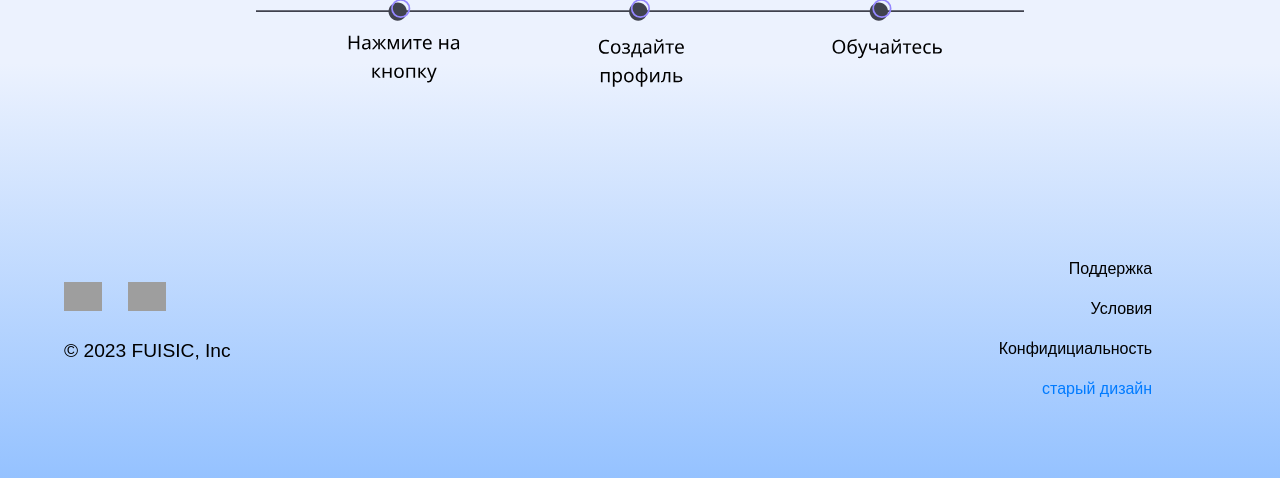
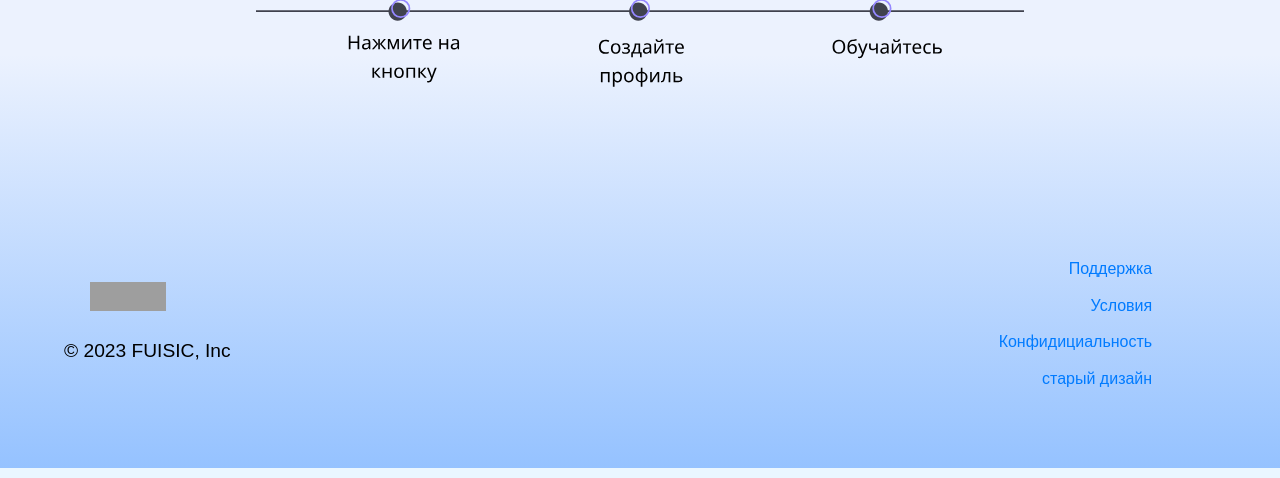
Before and after one commit to noname159035/FUISIC_remastered, a PHP site: page /index_new.php in a window 1280 px wide. Shown: the part 2978-3456 px from the top of the page. Run offline with PHP 8.4, Linux system fonts and the light colour scheme; grey boxes are pictures that could not be loaded.

Commit message:
Big update

```diff
--- a/footer.php
+++ b/footer.php
@@ -4,16 +4,16 @@
     <div class="media">
         <div class="media_left">
             <div class="media_left_btn">
-                <img src="/style/img/tg.svg" alt="" style="cursor: pointer; width: 3vw">
-                <img src="/style/img/mail.svg" alt="" style="cursor: pointer; width: 3vw; margin-left: 2vw">
+                <a href="mailto:fuisic@mail.ru"><img src="/style/img/mail.svg" alt="" style="width: 3vw; margin-left: 2vw"></a>
+                <a href="https://t.me/fuisic"><img src="/style/img/tg.svg" alt="" style="width: 3vw"></a>
             </div>
             <div class="text media_left_text"> © 2023 FUISIC, Inc </div>
         </div>
 
         <div class="media_right">
-            <div class="media_right_text text"><p href="" style="cursor: pointer; text-decoration: none;">Поддержка</p></div>
-            <div class="media_right_text text"><p href="" style="cursor: pointer; text-decoration: none;">Условия</p></div>
-            <div class="media_right_text text"><p href="" style="cursor: pointer; text-decoration: none;">Конфидициальность</p></div>
+            <div class="media_right_text text"><a href="/support.php" style="cursor: pointer; text-decoration: none;">Поддержка</a></div>
+            <div class="media_right_text text"><a href="/help/Terms&Conditions.php" style="cursor: pointer; text-decoration: none;">Условия</a></div>
+            <div class="media_right_text text"><a href="/help/Privacy_Policy.php" style="cursor: pointer; text-decoration: none;">Конфидициальность</a></div>
             <div class="media_right_text text"><a href="/index.php" style="cursor: pointer; text-decoration: none;">старый дизайн</a></div>
         </div>
     </div>
--- a/index_new.php
+++ b/index_new.php
@@ -2,26 +2,28 @@
 <html lang="en">
     <head>
         <meta charset="UTF-8"/>
+        <meta name="msapplication-TileColor" content="#2b5797"/>
+        <meta name="theme-color" content="#ffffff"/>
+
         <!-- Иконки -->
-        <link rel="apple-touch-icon" sizes="180x180" href="/favicons/apple-touch-icon.png"/>
-        <link rel="icon" type="image/png" sizes="32x32" href="/favicons/favicon-32x32.png"/>
-        <link rel="icon" type="image/png" sizes="16x16" href="/favicons/favicon-16x16.png"/>
-        <link rel="manifest" href="/favicons/site.webmanifest"/>
-        <link rel="mask-icon" href="/favicons/safari-pinned-tab.svg" color="#5bbads5"/>
-        <link rel="stylesheet" href="https://stackpath.bootstrapcdn.com/bootstrap/4.5.2/css/bootstrap.min.css">
+        <link rel="apple-touch-icon" sizes="180x180" href="style/favicons/apple-touch-icon.png"/>
+        <link rel="icon" type="image/png" sizes="32x32" href="style/favicons/favicon-32x32.png"/>
+        <link rel="icon" type="image/png" sizes="16x16" href="style/favicons/favicon-16x16.png"/>
+        <link rel="manifest" href="style/favicons/site.webmanifest"/>
+        <link rel="mask-icon" href="style/favicons/safari-pinned-tab.svg" color="#5bbads5"/>
+
+        <!-- Стили -->
+        <link rel="stylesheet" href="libs/bootstrap-4/css/bootstrap.min.css">
         <link rel="stylesheet" href="style/index_new_style.css" />
         <link rel="stylesheet" href="style/header_footer_style_black.css" />
 
-
-        <meta name="msapplication-TileColor" content="#2b5797"/>
-        <meta
-        name="theme-color" content="#ffffff"/>
-        <!--    <script src="main.js"></script>-->
-        <title>FUISIC</title>
         <!-- Шрифты -->
         <link rel="preconnect" href="https://fonts.googleapis.com"/>
         <link rel="preconnect" href="https://fonts.gstatic.com" crossorigin/>
         <link href="https://fonts.googleapis.com/css2?family=Open+Sans:wght@400;600&display=swap" rel="stylesheet"/>
+
+        <title>FUISIC</title>
+
     </head>
     <body>
         <div class="container_1">
@@ -96,7 +98,7 @@
                     <h1 class="benefit_h text_center">СДЕЛАЙТЕ ОБУЧЕНИЕ ПРОСТЫМ И УДОБНЫМ ВМЕСТЕ С НАМИ</h1>
                 </div>
 
-                <button class="registration_btn" onclick="window.location.href='/validation-form/login-form.php'">Зарегистрироваться</button>
+                <button class="registration_btn" onclick="window.location.href='/validation-form/register-form.php'">Зарегистрироваться</button>
 
                 <img src="style/img/three_actions.svg" alt="" class="actions">
             </div>
--- a/support.php
+++ b/support.php
@@ -8,7 +8,7 @@
     <!-- Стили -->
     <link rel="stylesheet" href="/style/support_style.css" />
     <link rel="stylesheet" href="/style/header_footer_style_black.css" />
-    <link rel="stylesheet" href="https://stackpath.bootstrapcdn.com/bootstrap/4.5.2/css/bootstrap.min.css">
+    <link rel="stylesheet" href="/libs/bootstrap-4/css/bootstrap.min.css">
 </head>
 
 <body>
```
Also changed, not shown: Validation-form/login-form.php (+12 -2 lines), Validation-form/register-form.php (+10 -2 lines), collections_new.php (+3 -5 lines), help/Privacy_Policy.php (added, +33 -0 lines), help/Terms&Conditions.php (added, +34 -0 lines).
